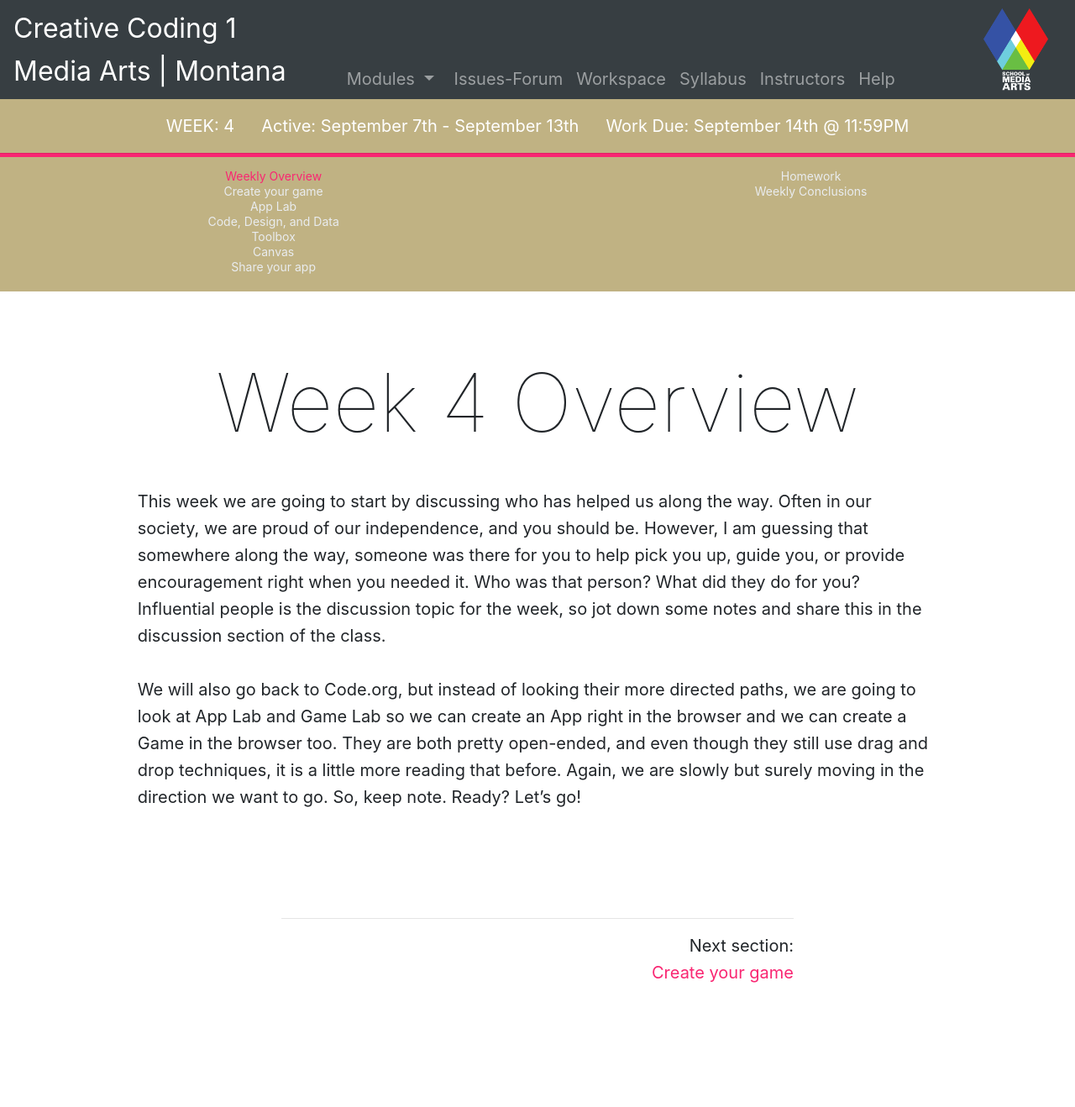
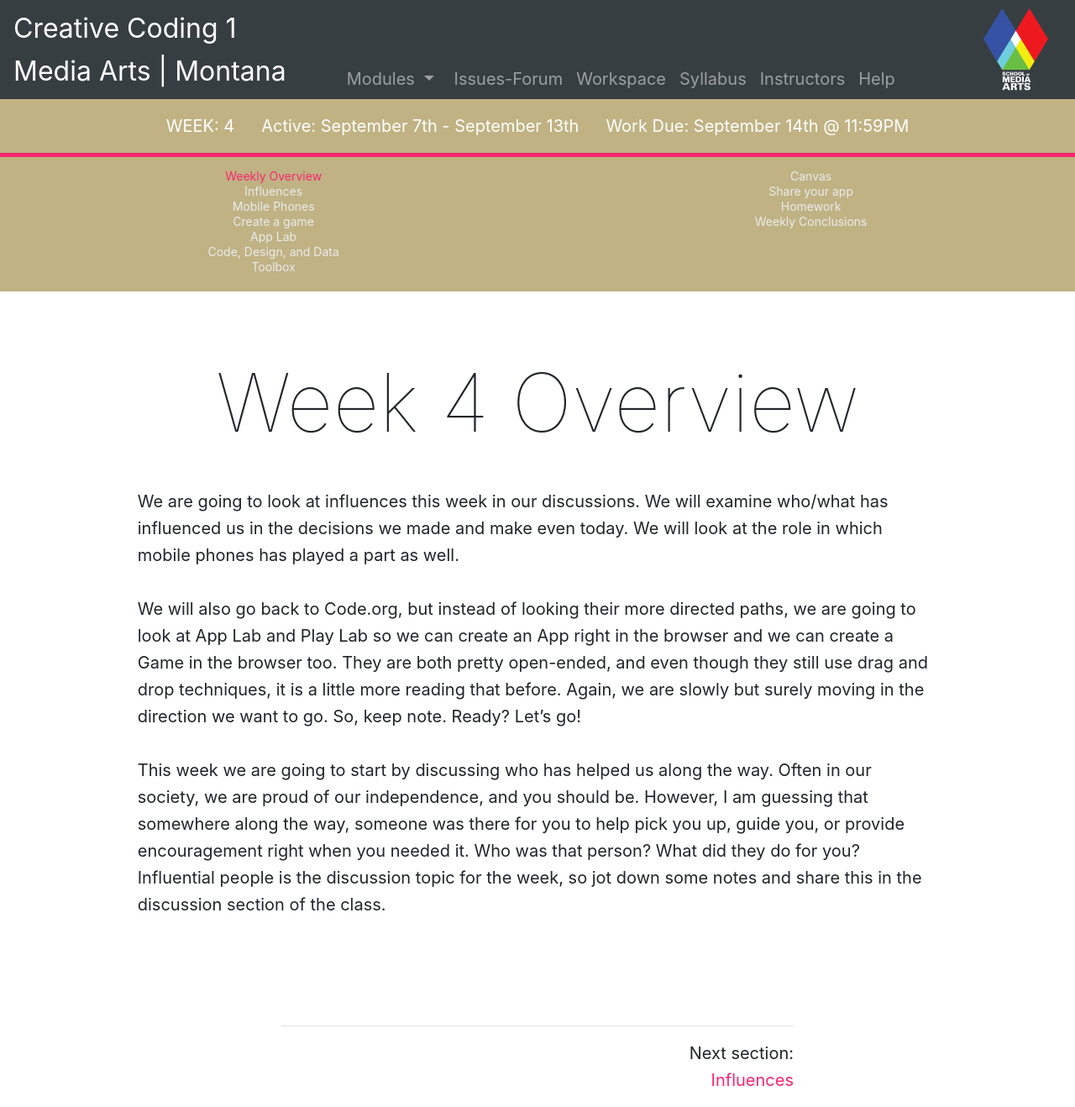
Before and after one commit to Montana-Media-Arts/120_CreativeCoding1-Fall2020, a Jekyll site: the page built from modules/week-4/_posts/2017-01-01-overview.md, in a window 1280 px wide. Shown: the whole page at 84% size. Built offline with Jekyll 4.4.1, drawn with Linux system fonts in a browser that asks for light colours; nearby versions of some CDN libraries; before the commit the page ends 1190 px from its top, so only the background shows below that.

Commit message:
updated text

```diff
--- a/modules/week-4/_posts/2017-01-01-overview.md
+++ b/modules/week-4/_posts/2017-01-01-overview.md
@@ -5,7 +5,8 @@ module: 4
 
 # Week 4 Overview
 
+We are going to look at influences this week in our discussions.  We will examine who/what has influenced us in the decisions we made and make even today.  We will look at the role in which mobile phones has played a part as well.
+
+We will also go back to Code.org, but instead of looking their more directed paths, we are going to look at App Lab and Play Lab so we can create an App right in the browser and we can create a Game in the browser too.  They are both pretty open-ended, and even though they still use drag and drop techniques, it is a little more reading that before.  Again, we are slowly but surely moving in the direction we want to go.  So, keep note.  Ready?  Let's go!
 
 This week we are going to start by discussing who has helped us along the way.  Often in our society, we are proud of our independence, and you should be. However, I am guessing that somewhere along the way, someone was there for you to help pick you up, guide you, or provide encouragement right when you needed it.  Who was that person?  What did they do for you?  Influential people is the discussion topic for the week, so jot down some notes and share this in the discussion section of the class.
-
-We will also go back to Code.org, but instead of looking their more directed paths, we are going to look at App Lab and Game Lab so we can create an App right in the browser and we can create a Game in the browser too.  They are both pretty open-ended, and even though they still use drag and drop techniques, it is a little more reading that before.  Again, we are slowly but surely moving in the direction we want to go.  So, keep note.  Ready?  Let's go!
--- a/modules/week-4/_posts/2017-01-04-play-lab.md
+++ b/modules/week-4/_posts/2017-01-04-play-lab.md
@@ -1,12 +1,12 @@
 ---
-title: Create your game
+title: Create a game
 module: 4
 jotted: true
 ---
 
-# Create your game in Code.org
+# Create a game in Code.org
 
-Here's where you get to be creative again.  In this exercise, you can create your own game.  It will walk you through the commands and then give you the option to develop your game at the end.  That is what you will share in your repository.
+Here's where you get to be creative again.  In this exercise, you can create a game.  It will walk you through the commands and then give you the option to develop your game at the end.  That is what you will share in your repository.
 
 Before you start creating, though, think about the type of game you want to create.  Design it before you write code (or drag and drop the code).  Planning makes your life better in the long run because you can work out your ideas before you start writing any code.  Employing good design is a good rule of thumb for anyone.
 
@@ -16,5 +16,4 @@ Then, you are to create your game [Play Lab](https://studio.code.org/projects/pl
 
 In the video below, I will show you the basics of Play Lab.
 
-
 <iframe width="560" height="315" src="https://www.youtube.com/embed/seDBV-E0Aic" frameborder="0" allow="accelerometer; autoplay; encrypted-media; gyroscope; picture-in-picture" allowfullscreen></iframe>
```
Also changed, not shown: modules/week-4/_posts/2017-01-02-influences.md (added, +8 -0 lines), modules/week-4/_posts/2017-01-03-mobile-phones.md (added, +8 -0 lines).
